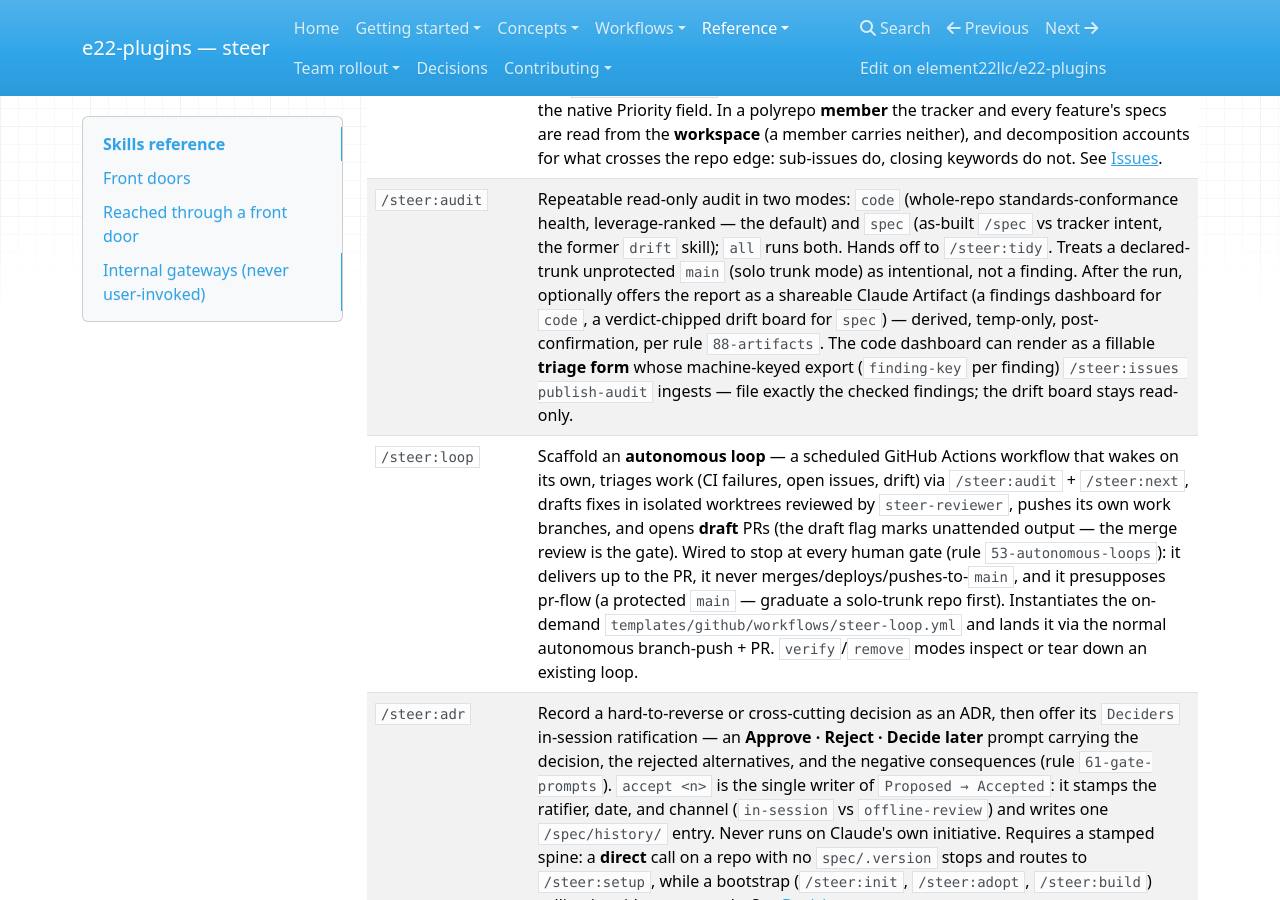
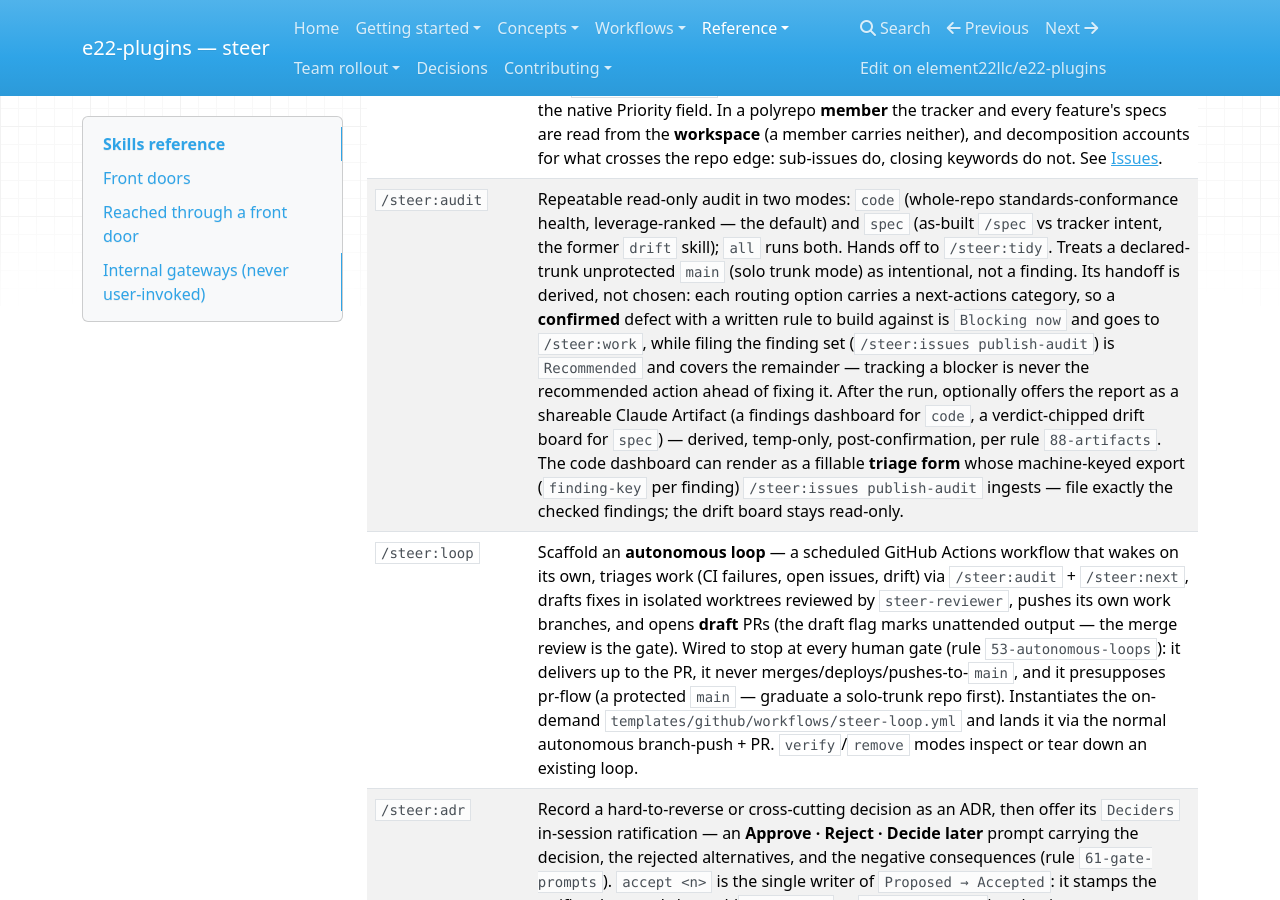
Before and after one commit to element22llc/e22-plugins, an MkDocs documentation site: the page built from docs/reference/skills.md, in a window 1280 px wide and 900 px high, scrolled down 2185 px. Built offline with MkDocs 1.6.1, drawn with Linux system fonts in a browser that asks for light colours; nearby versions of some CDN libraries.

Commit message:
docs(steer): record that audit's handoff is derived from categories
The /steer:audit row described the modes and the dashboard but not what the run
recommends next — which is the part that changed in the previous commit, and the
part a reader needs to know is not arbitrary.

docs/ ships nothing, so no CHANGELOG entry.

Co-Authored-By: Claude Opus 5 (1M context) <noreply@anthropic.com>

```diff
--- a/docs/reference/skills.md
+++ b/docs/reference/skills.md
@@ -52,7 +52,7 @@ specialized skills below as needed, so you rarely reach past this set.
 | `/steer:intake` | Absorb a PO-supplied spec/roadmap **document** (docx/pptx/xlsx/pdf) into the spine — version-stamp and commit the binary plus a normalized Markdown extraction under `spec/sources/<id>/`, `git diff` it against the prior version, and route the real changes into `/spec` and the tracker via the usual gateways (never clobbering prose; conflicts become Open questions). A `clarify <doc>` mode absorbs a **client clarification** document through the same front-end, then segments it and maps each unit inline against open questions and the feature list, sorting them into a human-confirmed three-bucket worklist (answers → `/steer:questions`; new scope → reconcile rows; low-confidence → surfaced, never guessed). A read-only `status` mode prints the source ledger — every `spec/sources/<id>/source.md` with its latest absorbed version, the features/issues it maps to, and any version whose extraction is still awaiting a text-bearing copy. Idempotent re-runs. See [Intake](../workflows/intake.md). |
 | `/steer:work` | Execute a GitHub issue end-to-end — validate, claim, branch, implement, test, PR; the `start`, `resume` and `finish` subcommands drive that lifecycle step by step, with a read-only `status` reporting where it stands. Add `--reviewed` to wrap execution in independent plan- and code-review gates plus a bounded fix loop (the review-gated path formerly the `deliver` skill) — vetted, not first-draft. Add `--hotfix` for a genuine production incident — the fast-path relaxes ceremony and ordering but keeps every human authority gate and requires a mandatory post-incident follow-up (rule `62-hotfix`). Writes `Refs owner/repo#N` + an explicit close instead of `Closes #N` when the tracker repo is provably not the code repo, since GitHub closing keywords do not cross repositories. See [Work](../workflows/work.md). |
 | `/steer:issues` | High-level GitHub Issues lifecycle for the spine — capture, triage, brainstorm, materialize, decompose, `epic` (group features under a parent tracking issue as an `Epic → Feature → Task` hierarchy), status, a read-only ranked relationship-aware `board`, and reconcile — sequencing into a release timeline is handed off to `/steer:roadmap` — plus `publish-*` modes that file `/steer:audit`, drift, adoption, and `/code-review`/`/security-review` findings as issues (`publish-audit` also accepts the audit dashboard's filled triage export, filing exactly the checked findings), and `bootstrap-labels` to set up the label taxonomy. Triage escalate-only auto-sets the native Priority field. In a polyrepo **member** the tracker and every feature's specs are read from the **workspace** (a member carries neither), and decomposition accounts for what crosses the repo edge: sub-issues do, closing keywords do not. See [Issues](../workflows/issues.md). |
-| `/steer:audit` | Repeatable read-only audit in two modes: `code` (whole-repo standards-conformance health, leverage-ranked — the default) and `spec` (as-built `/spec` vs tracker intent, the former `drift` skill); `all` runs both. Hands off to `/steer:tidy`. Treats a declared-trunk unprotected `main` (solo trunk mode) as intentional, not a finding. After the run, optionally offers the report as a shareable Claude Artifact (a findings dashboard for `code`, a verdict-chipped drift board for `spec`) — derived, temp-only, post-confirmation, per rule `88-artifacts`. The code dashboard can render as a fillable **triage form** whose machine-keyed export (`finding-key` per finding) `/steer:issues publish-audit` ingests — file exactly the checked findings; the drift board stays read-only. |
+| `/steer:audit` | Repeatable read-only audit in two modes: `code` (whole-repo standards-conformance health, leverage-ranked — the default) and `spec` (as-built `/spec` vs tracker intent, the former `drift` skill); `all` runs both. Hands off to `/steer:tidy`. Treats a declared-trunk unprotected `main` (solo trunk mode) as intentional, not a finding. Its handoff is derived, not chosen: each routing option carries a next-actions category, so a **confirmed** defect with a written rule to build against is `Blocking now` and goes to `/steer:work`, while filing the finding set (`/steer:issues publish-audit`) is `Recommended` and covers the remainder — tracking a blocker is never the recommended action ahead of fixing it. After the run, optionally offers the report as a shareable Claude Artifact (a findings dashboard for `code`, a verdict-chipped drift board for `spec`) — derived, temp-only, post-confirmation, per rule `88-artifacts`. The code dashboard can render as a fillable **triage form** whose machine-keyed export (`finding-key` per finding) `/steer:issues publish-audit` ingests — file exactly the checked findings; the drift board stays read-only. |
 | `/steer:loop` | Scaffold an **autonomous loop** — a scheduled GitHub Actions workflow that wakes on its own, triages work (CI failures, open issues, drift) via `/steer:audit` + `/steer:next`, drafts fixes in isolated worktrees reviewed by `steer-reviewer`, pushes its own work branches, and opens **draft** PRs (the draft flag marks unattended output — the merge review is the gate). Wired to stop at every human gate (rule `53-autonomous-loops`): it delivers up to the PR, it never merges/deploys/pushes-to-`main`, and it presupposes pr-flow (a protected `main` — graduate a solo-trunk repo first). Instantiates the on-demand `templates/github/workflows/steer-loop.yml` and lands it via the normal autonomous branch-push + PR. `verify`/`remove` modes inspect or tear down an existing loop. |
 | `/steer:adr` | Record a hard-to-reverse or cross-cutting decision as an ADR, then offer its `Deciders` in-session ratification — an **Approve · Reject · Decide later** prompt carrying the decision, the rejected alternatives, and the negative consequences (rule `61-gate-prompts`). `accept <n>` is the single writer of `Proposed → Accepted`: it stamps the ratifier, date, and channel (`in-session` vs `offline-review`) and writes one `/spec/history/` entry. Never runs on Claude's own initiative. Requires a stamped spine: a **direct** call on a repo with no `spec/.version` stops and routes to `/steer:setup`, while a bootstrap (`/steer:init`, `/steer:adopt`, `/steer:build`) calling in mid-run proceeds. See [Decisions](../decisions/index.md). |
 | `/steer:next` | "What should I do next?" across the workspace. Read-only itself — `Edit`/`Write` are disallowed for the invoking turn, and the boundary across the run is one the skill keeps; when the single arbitrated action is unambiguous and non-gated it is announced and continued into (rule `00-router`, bounded auto-continue) — but that tool removal is turn-scoped, so a continuation into a *writing* skill reaches its first writing step and hands over there. Reconstructs the local workspace state in one call via the bundled `scripts/workspace-snapshot.sh` helper (git, spine state + polyrepo role + version drift, features, open questions, ADRs, work claims), then fetches only the live PR/CI and tracker state separately, batched. |
```
